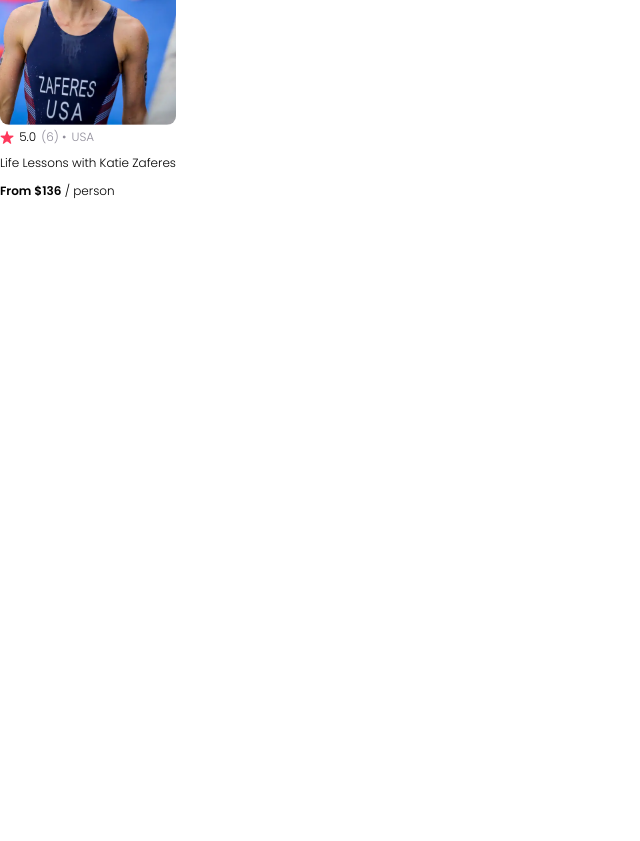
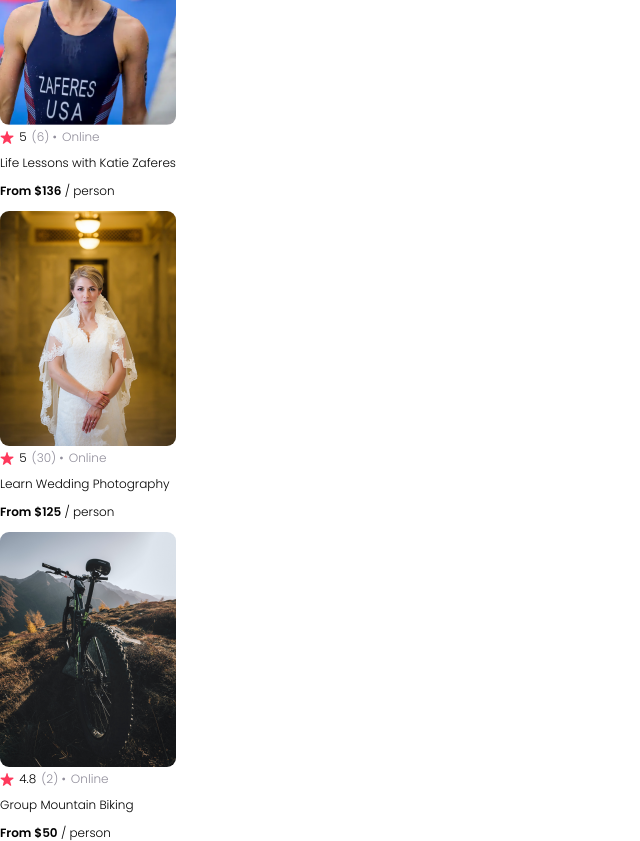
Before and after one commit to RoxasMelvino/scrimba-learn-react-roxas, a React (Vite) app in the folder projects/airbnb-experiences-clone-roxas/: page / in a window 1280 px wide. Shown: the part 180-1021 px from the top of the page, without its empty margins (0-640 px from the left). Before the commit the page ends 800 px from the top, so only its background shows below. Built offline with nearby package versions, Linux system fonts and the light colour scheme.

Commit message:
map data.js into airbnb experiences clone

```diff
--- a/projects/airbnb-experiences-clone-roxas/src/App.jsx
+++ b/projects/airbnb-experiences-clone-roxas/src/App.jsx
@@ -1,21 +1,30 @@
 import Navbar from "./components/Navbar.jsx"
 import Hero from "./components/Hero.jsx"
 import Card from "./components/Card.jsx"
+import data from "./data.js"
 import './App.css'
 
 function App() {
+
+  const cards = data.map(e => {
+    return (
+      <Card
+          img={e.coverImg}
+          rating={e.stats.rating}
+          reviewCount={e.stats.reviewCount}
+          country="Online"
+          title={e.title}
+          price={e.price}
+      />
+    )
+  })
+
+  console.log(cards);
+
   return (
     <div>
       <Navbar />
-      {/* <Hero /> */}
-      <Card
-        img="katie-zaferes.png"
-        rating="5.0"
-        reviewCount={6}
-        country="USA"
-        title="Life Lessons with Katie Zaferes"
-        price={136}
-      />
+      {cards}
     </div>
   )
 }
--- a/projects/airbnb-experiences-clone-roxas/src/components/Card.jsx
+++ b/projects/airbnb-experiences-clone-roxas/src/components/Card.jsx
@@ -1,6 +1,8 @@
+// the import below works because the "root" is the public folder
 import starIcon from "/assets/star.png"
 
 export default function Card(props) {
+
     return (
         <div className="card">
             <img src={`/assets/${props.img}`} alt="photo of a person" className="card__photo"/>
--- /dev/null
+++ b/projects/airbnb-experiences-clone-roxas/src/data.js
@@ -0,0 +1,41 @@
+export default [
+    {
+        id: 1,
+        title: "Life Lessons with Katie Zaferes",
+        description: "I will share with you what I call \"Positively Impactful Moments of Disappointment.\" Throughout my career, many of my highest moments only came after setbacks and losses. But learning from those difficult moments is what gave me the ability to rise above them and reach my goals.",
+        price: 136,
+        coverImg: "katie-zaferes.png",
+        stats: {
+            rating: 5.0,
+            reviewCount: 6
+        },
+        location: "Online",
+        openSpots: 0,
+    },
+    {
+        id: 2,
+        title: "Learn Wedding Photography",
+        description: "Interested in becoming a wedding photographer? For beginner and experienced photographers alike, join us in learning techniques required to leave the happy couple with memories that'll last a lifetime.",
+        price: 125,
+        coverImg: "wedding-photography.png",
+        stats: {
+            rating: 5.0,
+            reviewCount: 30
+        },
+        location: "Online",
+        openSpots: 27,
+    },
+    {
+        id: 3,
+        title: "Group Mountain Biking",
+        description: "Experience the beautiful Norwegian landscape and meet new friends all while conquering rugged terrain on your mountain bike. (Bike provided!)",
+        price: 50,
+        coverImg: "mountain-bike.png",
+        stats: {
+            rating: 4.8,
+            reviewCount: 2
+        },
+        location: "Norway",
+        openSpots: 3,
+    }
+]
```
Also changed, not shown: projects/airbnb-experiences-clone-roxas/public/assets/mountain-bike.png (added), projects/airbnb-experiences-clone-roxas/public/assets/wedding-photography.png (added).
